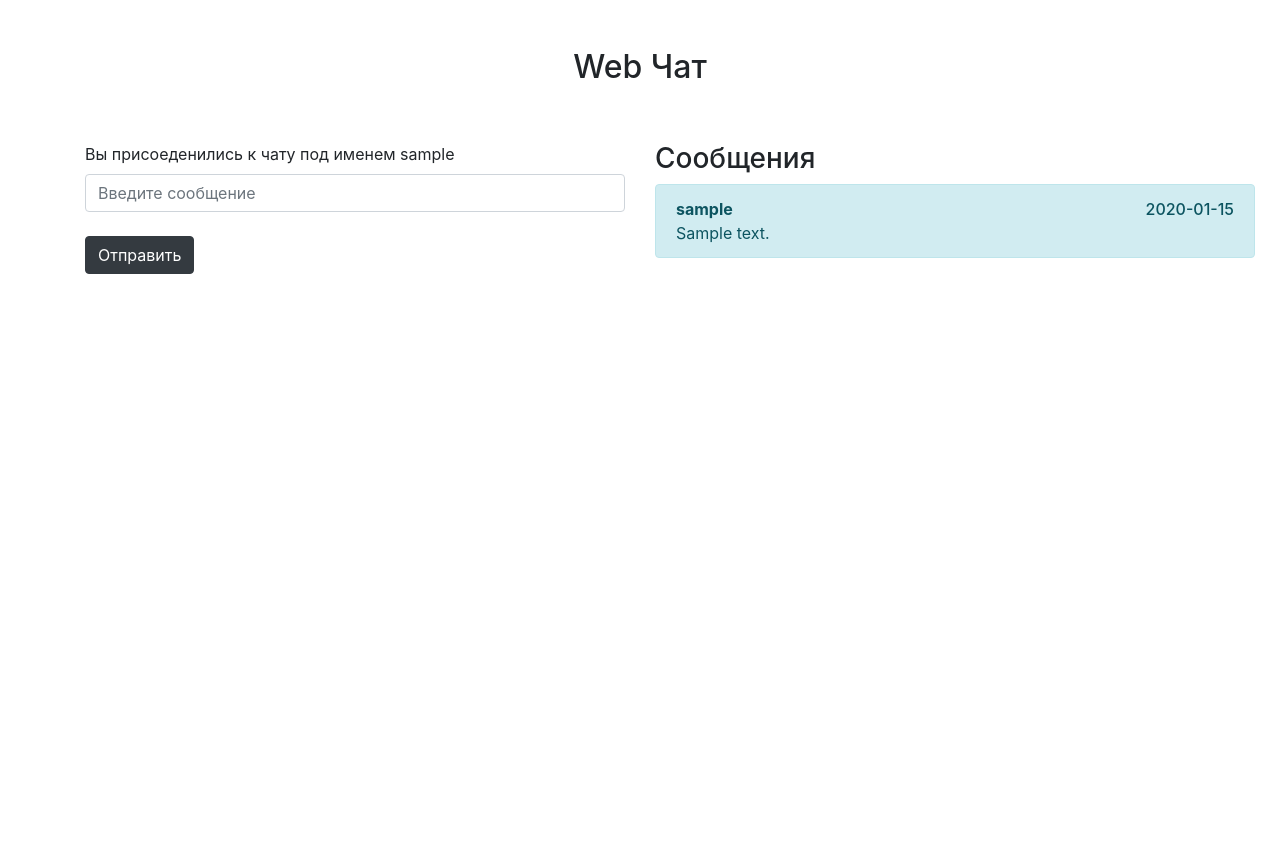
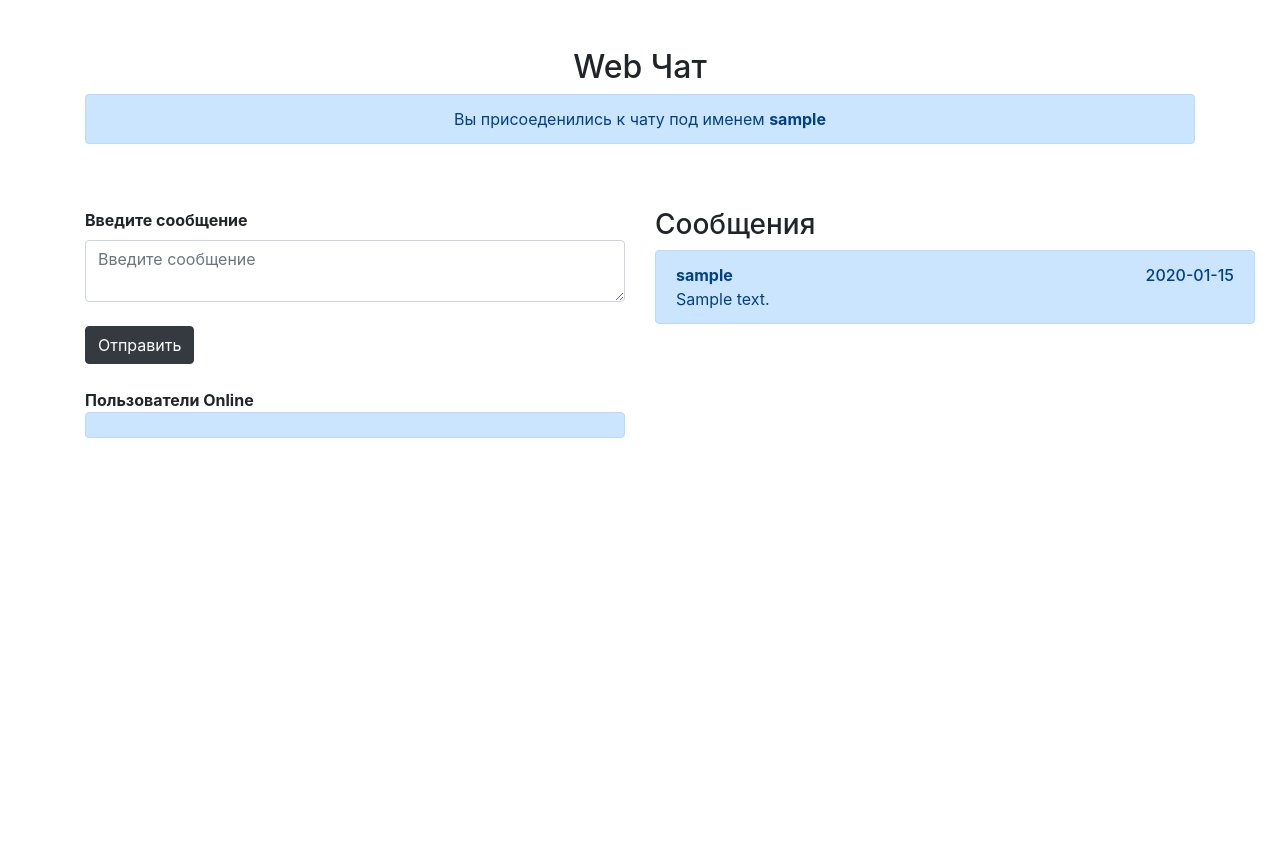
Before and after one commit to csn18/WebChatApp, a Flask app: template templates/chat.html in a window 1280 px wide. Before the commit the page ends 274 px from the top, so only its background shows below. Run offline with Flask 2, Linux system fonts and the light colour scheme; the template is opened without the code that fills it: most values are stand-ins (such as "Sample title", 1, 10 or a date in 2020); some libraries are stand-ins or nearby versions.

Commit message:
Add @socketio user_connect, fix @socketio send_message, Add function to js code Fix import in app.py, Fix css .time, Add connect jquery, Add calling function, Add user Online, Fix bootstrap style

```diff
--- a/app.py
+++ b/app.py
@@ -1,10 +1,9 @@
 import datetime
-from datetime import datetime
 from functools import wraps
 
 import jwt
 import mysql.connector
-from flask import Flask, render_template, request, redirect, url_for, jsonify, session, make_response
+from flask import Flask, render_template, request, redirect, url_for, session, make_response
 from flask_socketio import SocketIO
 
 app = Flask(__name__)
@@ -33,7 +32,7 @@ def login():
     username = request.form['username']
     password = request.form['password']
 
-    data = query_fetchone('SELECT * FROM user WHERE username ="' + username + '" and password="' + password + '"')
+    data = query_fetchone(f'SELECT * FROM user WHERE username ="{username}" and password="{password}"')
 
     if data:
         token = query_fetchall(f'SELECT token FROM user WHERE username="{username}"')[0]
@@ -56,19 +55,6 @@ def login():
             response = redirect(url_for('chat'))
             response.set_cookie('token', token)
             return response
-        else:
-            return make_response('Unable to verify', 403)
-
-
-@socketio.on('send_message')
-def handle_send_message_event(data):
-    username = data['username']
-    message = data['message']
-    time = data['time']
-
-    insert_db('INSERT INTO history (username, message, time) VALUE (%s,%s,%s)', (username, message, time))
-
-    socketio.emit('receive_message', data)
 
 
 def check_token(func):
@@ -97,8 +83,28 @@ def chat():
 
     return render_template('chat.html',
                            username=username,
-                           history=history,
+                           history=history
                            )
+
+
+@socketio.on('send_message')
+def handle_send_message_event(data):
+    insert_db('INSERT INTO history (username, message, time) VALUE (%s,%s,%s)',
+              (data['username'], data['message'], data['time']))
+
+    socketio.emit('receive_message', data)
+
+
+clients = []
+
+
+@socketio.on('user_connect')
+def user_connect(data):
+    username = data['username']
+    clients.append(username)
+    all_users = list(set(clients))
+    print(all_users)
+    socketio.emit('users', all_users)
 
 
 def query_fetchall(query):
--- a/requirements.txt
+++ b/requirements.txt
@@ -1,5 +1,4 @@
 requests
-beautifulsoup4
 flask
 flask-socketio
 eventlet
--- a/static/css/main.css
+++ b/static/css/main.css
@@ -38,6 +38,8 @@
     padding: 1rem;
     transition: all 0.2s;
 }
-#alert {
-    width: 350px;
+
+.time {
+    position: absolute;
+    right: 1px;
 }
--- a/templates/chat.html
+++ b/templates/chat.html
@@ -7,26 +7,30 @@
   <meta http-equiv="X-UA-Compatible" content="ie=edge">
   <link rel="stylesheet" href="https://stackpath.bootstrapcdn.com/bootstrap/4.2.1/css/bootstrap.min.css">
   <script src="https://cdnjs.cloudflare.com/ajax/libs/socket.io/2.3.0/socket.io.js"></script>
+  <script src="https://code.jquery.com/jquery-3.4.1.js"></script>
     <title>My chat</title>
   <script>
 
       const socket = io.connect("http://127.0.0.1:5000");
 
+      connection();
+      get_users();
+      message();
+
+
+      function connection() {
           socket.on('connect', function () {
-          socket.send('User has connected!')
 
-          if (socket.send('User has connected!')) {
               socket.emit('user_connect', {
                   username: "{{ username }}"
-              })
-          }
+              });
+
 
               let message_input = document.getElementById('message_text');
-
               document.getElementById('messForm').onsubmit = function (e) {
                   e.preventDefault();
                   let message = message_input.value.trim();
-              let time = sendTimeToServer()
+                  let time = sendTimeToServer();
 
                   if (message.length) {
                       socket.emit('send_message', {
@@ -38,15 +42,27 @@
                   message_input.value = '';
                   message_input.focus();
               }
+          });
+      }
 
+      function get_users() {
+          socket.on('users', function (all_users) {
+              $('#usersOnline').empty();
+              for (let user of all_users) {
+                  const Users = document.createElement('div');
+                  Users.className = 'alert alert-success';
+                  Users.innerHTML = `<b>${user}</b>`;
+                  document.getElementById('usersOnline').appendChild(Users);
+              }
+          });
+      }
 
-      });
-
+      function message() {
           socket.on('receive_message', function (data) {
               const newNode = document.createElement('div');
-          const currentTime = sendTimeToServer()
+              const currentTime = sendTimeToServer();
 
-          newNode.className = 'alert alert-info';
+              newNode.className = 'alert alert-primary';
               newNode.innerHTML = `<b>${data.username}</b>
                                <h6 style="position: absolute; right: 20px; top: 15px">
                                ${currentTime}</h6><br>${data.message} `;
@@ -54,12 +70,14 @@
 
 
           });
+      }
 
 
       function sendTimeToServer() {
           let time = new Date();
           return time.toLocaleTimeString()
       }
+
 
   </script>
 </head>
@@ -68,16 +86,26 @@
 <div class="container">
   <div class="py-5 text-center">
     <h2>Web Чат</h2>
+    <div class="alert alert-primary" role="alert">
+      <text>Вы присоеденились к чату под именем</text>
+      <strong>{{ username }}</strong>
+    </div>
   </div>
 
   <div class="row">
     <div class="col-6">
       <form id="messForm" method="post">
-        <label for="message_text">Вы присоеденились к чату под именем {{ username }}</label>
-        <input id="message_text" name="message_text" type="text" class="form-control" placeholder="Введите сообщение"
-               required>
+        <label for="message_text"><b>Введите сообщение</b></label>
+        <textarea id="message_text" name="message_text" type="text" class="form-control" placeholder="Введите сообщение"
+                  required></textarea>
         <br>
         <input type="submit" value="Отправить" class="btn btn-dark">
+        <br>
+        <br>
+        <lable for="users"><b>Пользователи Online</b></lable>
+        <div id="users" class="alert alert-primary">
+          <div id="usersOnline"></div>
+        </div>
       </form>
     </div>
 
@@ -88,7 +116,7 @@
         <div id="id" style="overflow-y: scroll; height: 600px; width: 600px;">
           {% for id, username, message, time in history %}
             <div id="all_mess" style="height: 90px; width: auto">
-              <div class="alert alert-info" id="messages">
+              <div class="alert alert-primary" id="messages">
                 <b>{{ username }}</b>
                 <h6 style="position: absolute; right: 20px; top: 15px">{{ time }}</h6><br>
                 {{ message }}
@@ -100,9 +128,6 @@
       </form>
     </div>
 
-    <div class="col-6">
-      <div id="usersOnline"></div>
-    </div>
   </div>
 </div>
 </body>
--- a/templates/login.html
+++ b/templates/login.html
@@ -14,7 +14,7 @@
 <div class="container">
   <div class="py-5 text-center">
     <form action="/login" method="post">
-      <h4>Введите учетные данные</h4>
+      <h4><b>Введите учетные данные</b></h4>
       <br>
       <label>
         <input class="form-control" type="text" name="username" id="username" placeholder="Username" required>
```
Lines whose indentation alone changed are shown as unchanged.
